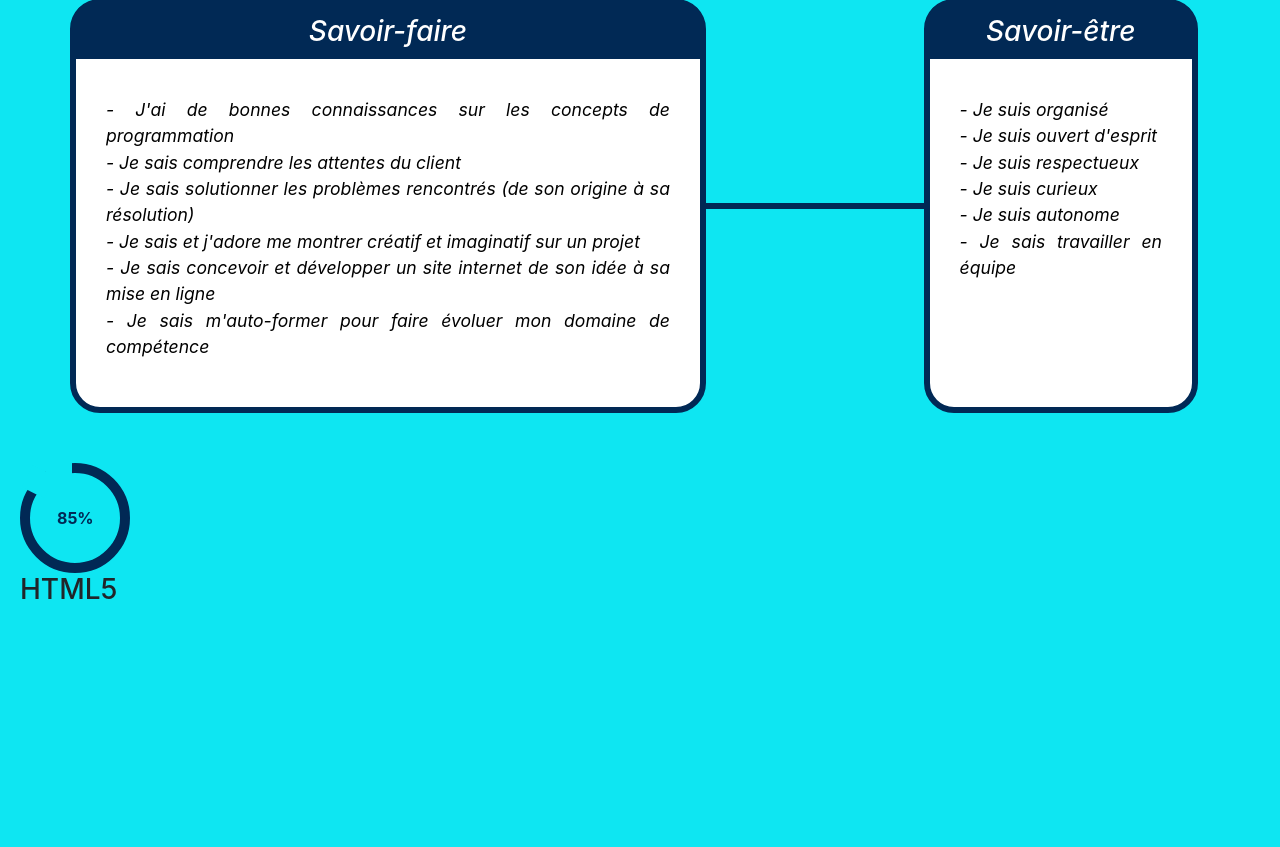
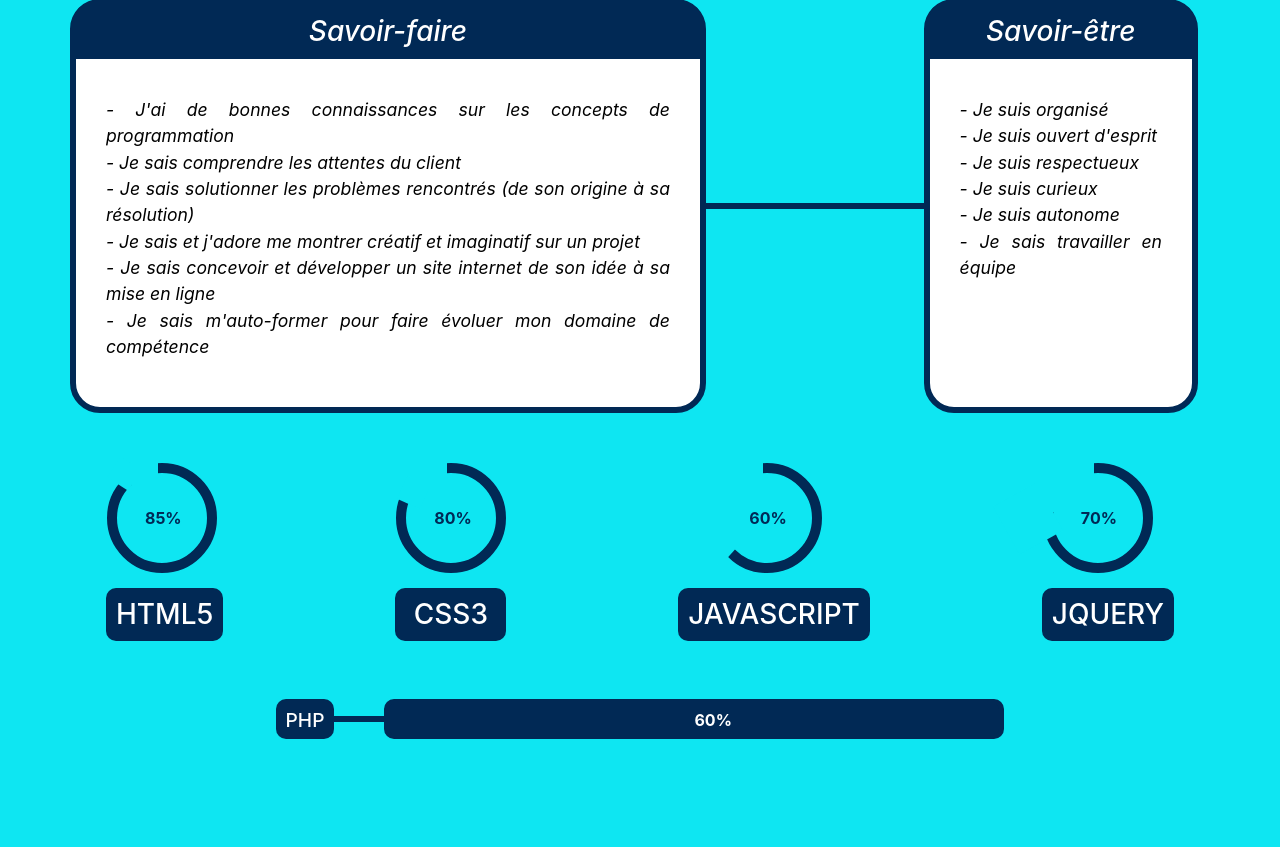
Before and after one commit to robinPoncon/Portfolio, a PHP site: page / in a window 1280 px wide. Shown: the part 1592-2439 px from the top of the page. Before the commit the page ends 2191 px from the top, so only its background shows below. Run offline with PHP 8.4, Linux system fonts and the light colour scheme; some libraries are stand-ins or nearby versions.

Commit message:
Ajout barre de remplissage + animation et stripes violet

```diff
--- a/css/portfolio.css
+++ b/css/portfolio.css
@@ -412,8 +412,24 @@ h1
 	position: relative;
 }
 
+.partie1
+{
+	justify-content: space-around;
+}
+
+.blocLangage h3
+{
+	margin-top: 15px;
+	text-align: center;
+	background-color: #012955;
+	color: white;
+	border-radius: 10px;
+	padding: 10px;
+}
+
 .cercle
 {
+	margin-left: 1px;
 	width: 110px;
 	height: 110px;
 	border: 10px #012955 solid;
@@ -426,26 +442,26 @@ h1
 {
 	font-weight: bold;
 	top: 43px;
-	margin-left: 37px;
+	margin-left: 39px;
 	display: block;
 	color: #012955;
 	position: absolute;
 	z-index: 12;
 }
 
-.test
+.masque
 {
-	top: 6px;
+	top: -2px;
 	margin-left: 6px;
 	width: 25px;
 	height: 25px;
 	background-color: #0ee6f2;
 	position: absolute;
 	z-index: 11;
-	transform: rotate(27deg);
+	transform: rotate(33deg);
 }
 
-.test2
+.masque2
 {
 	top: 0;
 	margin-left: 26px;
@@ -455,3 +471,118 @@ h1
 	position: absolute;
 	z-index: 11;
 }
+
+#css .masque
+{
+	top: 17px;
+	transform: rotate(24deg);
+}
+
+#css .masque2
+{
+	margin-left: 16px;
+	width: 36px;
+}
+
+#javascript .cercle
+{
+	margin-left: 34px;
+}
+
+#javascript .masque
+{
+	top: 39px;
+	margin-left: 13px;
+	width: 50px;
+	height: 55px;
+	transform: rotate(132deg);
+}
+
+#javascript .masque2
+{
+	width: 59px;
+	height: 43px;
+}
+
+#javascript .percent
+{
+	margin-left: 71px;
+}
+
+#jquery .masque
+{
+	top: 28px;
+	margin-left: -39px;
+	width: 50px;
+	height: 55px;
+	transform: rotate(151deg);
+}
+
+#jquery .masque2
+{
+	width: 59px;
+	height: 49px;
+	margin-left: -7px;
+}
+
+.contour
+{
+	width: 50%;
+	border: 5px #012955 solid;
+	height: 40px;
+	border-radius: 10px;
+	position: relative;
+	background-color: #012955;
+}
+
+.partie2
+{
+	margin-top: 50px;
+	justify-content: center;
+}
+
+.partie2 h3
+{
+	background-color: #012955;
+	color: white;
+	height: 40px;
+	border-radius: 10px;
+	font-size: 1.2em;
+	padding: 10px;
+}
+
+
+.percentColor
+{
+	width: 0%;
+	background: repeating-linear-gradient(
+			45deg,
+			#606dbc,
+			#606dbc 10px,
+			#465298 10px,
+			#465298 20px);
+	height: 30px;
+}
+
+.partie2:hover .percentColor
+{
+	width: 60%;
+	transition: 2s;
+}
+
+.pourcentage
+{
+	font-weight: bold;
+	color: white;
+	position: absolute;
+	top: 4px;
+	margin-left: 50%;
+}
+
+.barre3
+{
+	background-color: #012955;
+	height: 6px;
+	width: 50px;
+	margin-top: 17px;
+}
--- a/index.html
+++ b/index.html
@@ -100,14 +100,54 @@
         </div>
 
         <div class="langages">
-            <div class="blocLangage">
-                <div class="cercle">
+            <div class="d-flex partie1">
+                <div id="html" class="blocLangage">
+                    <div class="cercle">
+                    </div>
+                    <p class="percent">85%</p>
+                    <p class="masque"></p>
+                    <p class="masque2"></p>
+                    <h3>HTML5</h3>
                 </div>
-                <p class="percent">85%</p>
-                <p class="test"></p>
-                <p class="test2"></p>
-                <h3>HTML5</h3>
+
+                <div id="css" class="blocLangage">
+                    <div class="cercle">
+                    </div>
+                    <p class="percent">80%</p>
+                    <p class="masque"></p>
+                    <p class="masque2"></p>
+                    <h3>CSS3</h3>
+                </div>
+
+                <div id="javascript" class="blocLangage">
+                    <div class="cercle">
+                    </div>
+                    <p class="percent">60%</p>
+                    <p class="masque"></p>
+                    <p class="masque2"></p>
+                    <h3>JAVASCRIPT</h3>
+                </div>
+
+                <div id="jquery" class="blocLangage">
+                    <div class="cercle">
+                    </div>
+                    <p class="percent">70%</p>
+                    <p class="masque"></p>
+                    <p class="masque2"></p>
+                    <h3>JQUERY</h3>
+                </div>
             </div>
+
+            <div class="d-flex partie2">
+                <h3>PHP</h3>
+                <p class="barre3"></p>
+                <div class="contour">
+                    <p class="percentColor"></p>
+                    <p class="pourcentage">60%</p>
+                </div>
+            </div>
+
+
         </div>
 
     </section>
```
